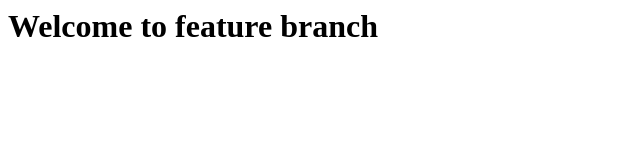
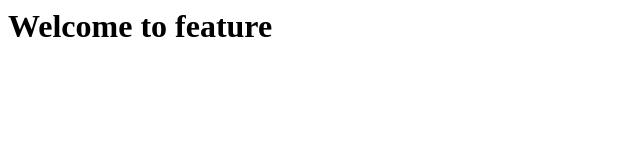
Before and after one commit to vveereshvsh/Devopsproject, a plain HTML site: page index.html in a window 1280 px wide. Shown: the whole page, without its empty margins (0-640 px from the left). Drawn offline with Linux system fonts and the light colour scheme.

Commit message:
changed the index.html

```diff
--- a/index.html
+++ b/index.html
@@ -2,7 +2,7 @@
 
  <html>
  <t1></t1>
- <h1>Welcome to feature branch</h1>
+ <h1>Welcome to feature</h1>
  <h2></h2>
  <body></body>
  <html>
```
